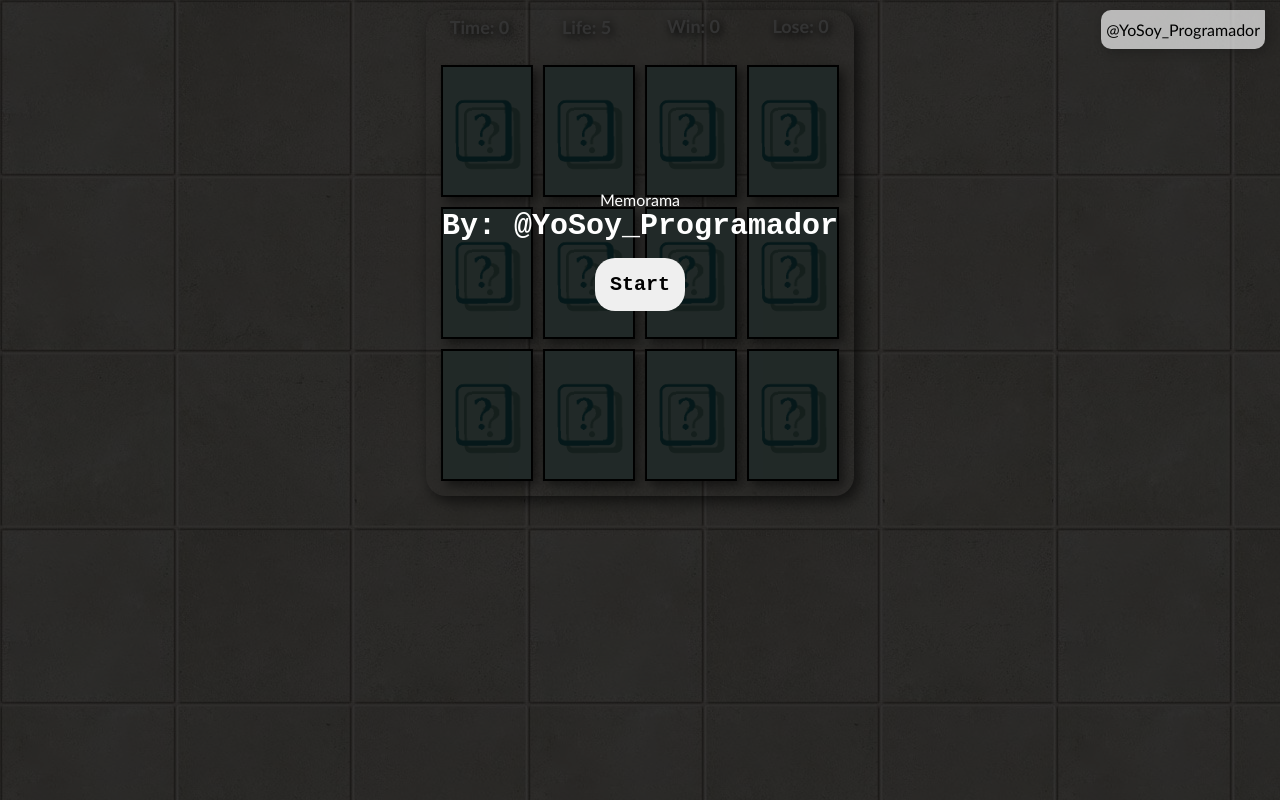
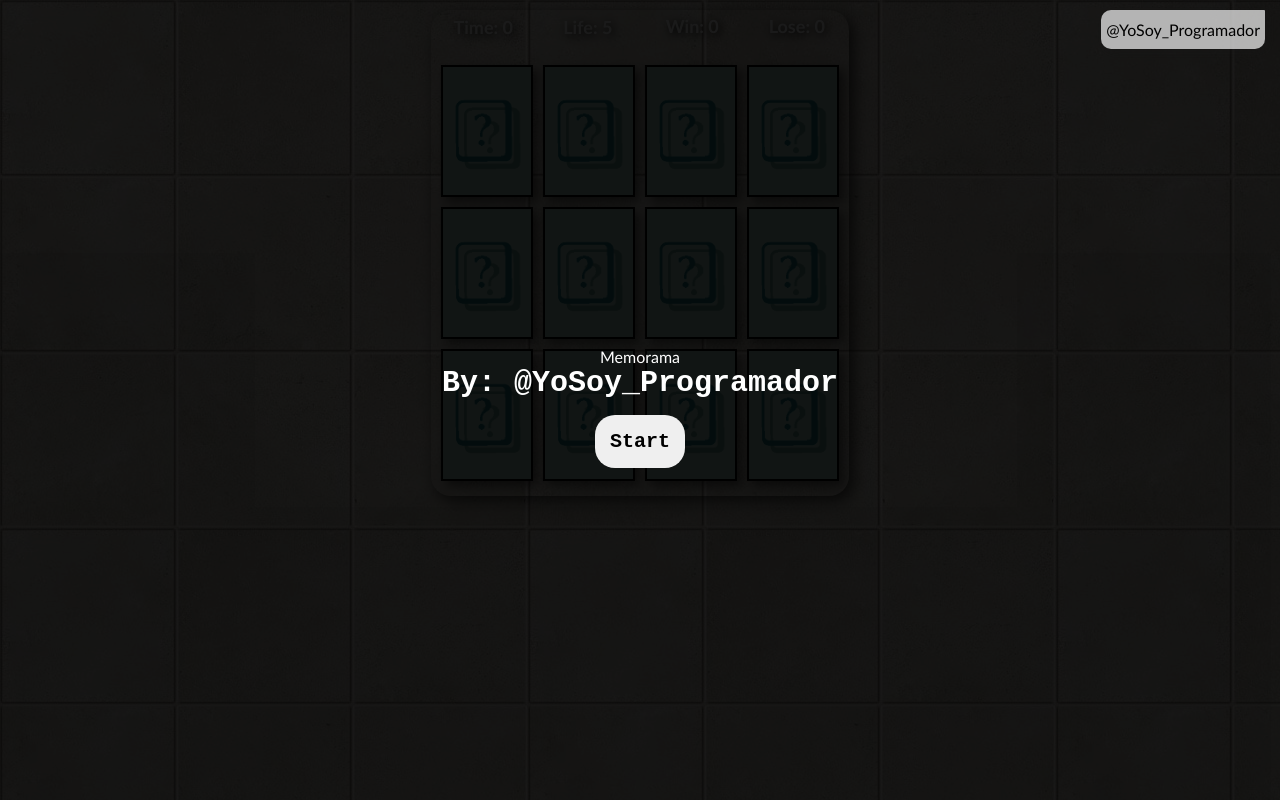
Before and after one commit to MisDW/memorama, a plain HTML site: page index.html in a window 1280 px wide. Drawn offline with Linux system fonts and the light colour scheme.

Commit message:
Add files via upload

```diff
--- a/index.html
+++ b/index.html
@@ -14,8 +14,10 @@
 
     <div class="capa_negro"></div>
     <div class="cont_btn">
-        <p>Memorama <br><span>By: @YoSoy_Programador</span> </p>
-        <input type="button" value="Start" id="btn_start">
+        <div class="contenedor_mensaje">
+            <p>Memorama <br><span>By: @YoSoy_Programador</span> </p>
+            <input type="button" value="Start" id="btn_start">
+        </div>
     </div>
 
     <div class="box_game">
--- a/main.js
+++ b/main.js
@@ -214,8 +214,10 @@ function show_ganador(a) {
     capa_negro.style.display="block";
     cont_btn.style.display="block"
     cont_btn.innerHTML=`
-    <span>¡You Win!</span><br>
-    <input type="button" value="Restart" id="btn_start" onclick="start(1)">
+    <div class="contenedor_mensaje">
+        <span>¡You Win!</span><br>
+        <input type="button" value="Restart" id="btn_start" onclick="start(1)">
+    </div>
     `;
     reset_stadistics()
     part_ganadas++;
@@ -227,9 +229,11 @@ function show_perdedor(e) {
     capa_negro.style.display="block";
     cont_btn.style.display="block"
     cont_btn.innerHTML=`
-    <span>¡You Lose!</span><br>
-    <input type="button" value="Restart" id="btn_start" onclick="start(1)">
-    `;
+    <div class="contenedor_mensaje">
+        <span>¡You Lose!</span><br>
+        <input type="button" value="Restart" id="btn_start" onclick="start(1)">
+    </div>
+        `;
     reset_stadistics()
     part_perdidas++;
     document.querySelector(".part_perdidas").innerHTML = `Lose: ${part_perdidas}`
--- a/style.css
+++ b/style.css
@@ -53,13 +53,12 @@ body{
 
 .box_game{
     top:10px;
-    max-width:650px;
     background-image:url(img/mesa_01.jpg);
     background-size:cover;
     box-shadow:5px 5px 15px rgba(0, 0, 0, 0.668);
     overflow:hidden;
     border-radius:20px;
-    padding:50px 10px 10px 10px;
+    padding:50px 5px 10px 5px;
     display:grid;
     margin:auto;
     position: relative;
@@ -88,34 +87,31 @@ body{
 .capa_negro{
     content:"";
     display:block;
-    position:absolute;
-    left:0px;
-    right:0px;
-    top:0px;
-    bottom:0px;
+    position:fixed;
+    inset:0px;
     background-color:rgba(0, 0, 0, 0.800);
     z-index:15;
 }
 
 .cont_btn{
-    /* background-color:rgba(0, 0, 0, 0.5); */
-    position: absolute;
-    left:0px;
-    right:0px;
+    background-color:rgba(0, 0, 0, 0.5);
+    position:fixed;
     text-align:center;
-    margin:auto;
     padding:20px;
-    display:block;
+    inset:0px;
+    display:grid;
+    justify-content:center;
+    align-items:center;
     z-index:30;
 }
 
-.cont_btn p{
+.contenedor_mensaje p{
     font:20px;
     color:#ffff;
     margin:15px 0px;
 }
 
-.cont_btn span{
+.contenedor_mensaje span{
     color:#ffff;
     font-size:30px;
     font-family:monospace;
```
